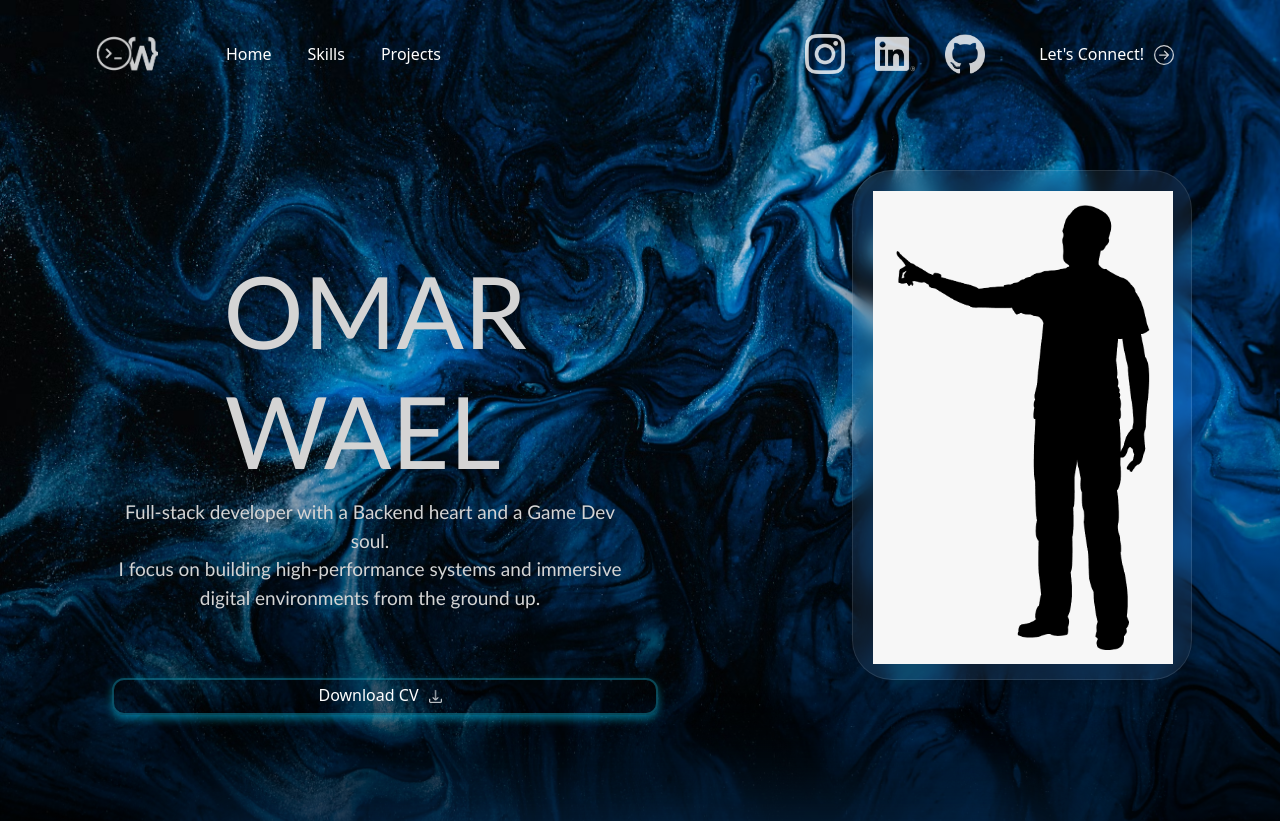
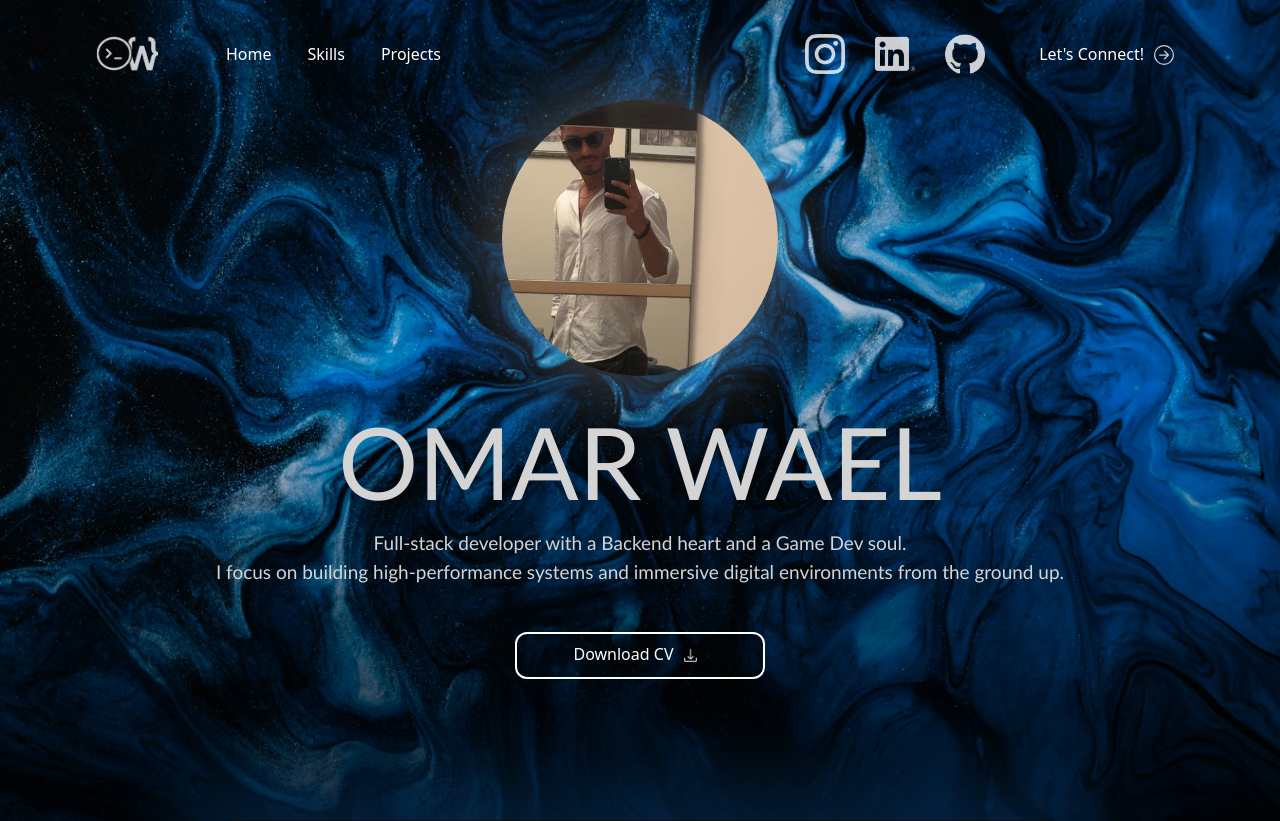
Before and after one commit to Omarinoo-Wael/Portfolio, a React (Create React App) app in the folder myportfolio/: page / in a window 1280 px wide. Shown: the top 821 px of the page. Built offline with nearby package versions, Linux system fonts and the light colour scheme.

Commit message:
Refactor styles and improve layout in Skills and Banner components; add profile image

```diff
--- a/myportfolio/src/Components/Skills/style.css
+++ b/myportfolio/src/Components/Skills/style.css
@@ -12,7 +12,7 @@
   width: 70%;
   min-height: 500px;
   max-width: 1000px;
-    margin: -150px auto 0;
+  margin: -130px auto 0;
   border-radius: 40px;
   border: 2px solid rgba(146, 146, 146, 0.1);
   z-index: 100;
@@ -28,19 +28,18 @@
   min-height: 500px;
 }
 
-
-.skills-container h1{
+.skills-container h1 {
   color: aliceblue;
-    font-family: 'Gill Sans', 'Gill Sans MT', Calibri, 'Trebuchet MS', sans-serif;
+  font-family: "Gill Sans", "Gill Sans MT", Calibri, "Trebuchet MS", sans-serif;
   font-size: 70px;
   display: flex;
   align-items: center;
   justify-content: center;
 }
 
-.skills-container h3{
+.skills-container h3 {
   color: rgb(186, 193, 198);
-    font-family: 'Gill Sans', 'Gill Sans MT', Calibri, 'Trebuchet MS', sans-serif;
+  font-family: "Gill Sans", "Gill Sans MT", Calibri, "Trebuchet MS", sans-serif;
   font-size: 30px;
   margin-top: 20px;
   display: flex;
--- a/myportfolio/src/Components/banner/banner.js
+++ b/myportfolio/src/Components/banner/banner.js
@@ -4,51 +4,31 @@ import myCV from "../../assets/CV.pdf";
 import downloadImg from "../../assets/download.png";
 import "./style.css";
 import React, { useState, useEffect } from "react";
+import Image from "react-bootstrap/Image";
+import profilePic from "../../assets/me.jpeg";
 
 function Banner() {
-  const [text, setText] = useState("");
-  const [finished, setFinished] = useState(false);
-  const fulltext = "OMAR WAEL";
-
-  useEffect(() => {
-    let i = 0;
-    const interval = setInterval(() => {
-      setText(fulltext.substring(0, i + 1));
-      i++;
-      if (i >= fulltext.length) {
-        clearInterval(interval);
-        setFinished(true);
-      }
-    }, 150);
-
-    return () => clearInterval(interval);
-  }, []);
   return (
     <section className="banner" id="home">
       <Container>
+        <Row className="justify-content-center">
+          <Image className="me" src={profilePic} roundedCircle />
+        </Row>
         <Row>
           <Col>
             <span>
-              <h1>
-                {text}
-                <span className={finished ? "finished" : "cursor"}>|</span>
-              </h1>
+              <h1>OMAR WAEL</h1>
             </span>
             <p>
               Full-stack developer with a Backend heart and a Game Dev soul.
               <br />I focus on building high-performance systems and immersive
               digital environments from the ground up.
             </p>
-            <button className="cv-btn" onClick={() => window.open(myCV)}>
-              Download CV
-              <img src={downloadImg} alt="" />
-            </button>
-          </Col>
-          <Col>
-            <div className="profile-card">
-              <div className="guy">
-                <img src={require("../../assets/guy.png")} alt="Guy" />
-              </div>
+            <div className="btn-holder">
+              <button className="cv-btn" onClick={() => window.open(myCV)}>
+                Download CV
+                <img src={downloadImg} alt="" />
+              </button>
             </div>
           </Col>
         </Row>
--- a/myportfolio/src/Components/banner/style.css
+++ b/myportfolio/src/Components/banner/style.css
@@ -10,7 +10,6 @@
 
 .banner h1 {
   text-align: center;
-  margin-left: 40px;
   color: rgb(212, 212, 212);
   font-family: "Gill Sans", "Gill Sans MT", Calibri, "Trebuchet MS", sans-serif;
   font-size: 100px;
@@ -21,19 +20,38 @@
   color: rgb(212, 212, 212);
   font-family: "Gill Sans", "Gill Sans MT", Calibri, "Trebuchet MS", sans-serif;
   font-size: 19px;
-  margin-left: 30px;
 }
 
+.btn-holder {
+  display: flex;
+  justify-content: center;
+}
 .cv-btn {
   background-color: transparent;
-  width: 100%;
+  width: 250px;
+  max-width: 80%;
+  padding: 5px 24px;
+  margin: 30px auto 20px auto;
   border-radius: 12px;
-  border: 2px solid rgba(21, 155, 185, 0.445);
-  box-shadow: 0 4px 8px rgba(0, 208, 255, 0.492);
+  border: 2px solid rgb(255, 255, 255);
   color: #fff;
-  margin-top: 50px;
-  margin-left: 30px;
-  margin-bottom: 20px;
+  transition: all 0.3s ease !important;
+}
+
+.me {
+  width: 300px;
+  height: auto;
+  margin-top: -150px;
+  margin-bottom: 25px;
+  object-fit: cover;
+  border-radius: 50%;
+  box-shadow: none;
+  filter: drop-shadow(0px 0px 50px rgba(255, 255, 255, 0.37));
+  transition: all 0.3s ease !important;
+}
+
+.me:hover {
+  transform: scale(1.1);
   transition: all 0.3s ease !important;
 }
 
@@ -44,59 +62,33 @@
   opacity: 0.8;
   margin: 10px;
   object-fit: contain;
+  transition: all 0.3s ease !important;
 }
 
 .cv-btn:hover {
-  background-color: rgba(255, 255, 255, 0.419);
+  background-color: rgb(255, 255, 255);
   color: #000 !important;
   border-radius: 12px;
   transform: scale(1.1);
+  transition: all 0.3s ease !important;
 }
 
 .cv-btn:hover img {
   filter: invert(0);
-}
-
-.profile-card {
-  width: 340px;
-  height: 510px;
-  margin-top: -80px;
-  margin-left: 200px;
-  background: rgba(255, 255, 255, 0.05);
-  backdrop-filter: blur(10px);
-  border: 1px solid rgba(255, 255, 255, 0.1);
-  border-radius: 40px;
-  padding: 20px;
-  padding-bottom: 0;
-  box-shadow: 0 25px 50px -12px rgba(0, 0, 0, 0.5);
-  transition: all 0.4s ease;
-}
-
-.profile-card:hover {
-  border-color: #65bded;
-  transform: translateY(-5px);
-  box-shadow: 0 30px 60px -12px rgba(101, 189, 237, 0.2);
-}
-
-.guy img {
-  background-size: 150% 150%;
-  width: 300px;
-  height: auto;
-  transform: scaleX(-1);
+  transition: all 0.3s ease !important;
 }
 
 @media (max-width: 1000px) {
-  .profile-card {
-    display: none;
+  .me {
+    width: 220px;
+    height: auto;
   }
-}
-
-.cursor {
-  animation: fadeIn 0.5s ease infinite;
-}
-
-.finished {
-  animation: done 0.5s ease forwards;
+  .banner h1 {
+    font-size: 60px;
+  }
+  .banner p {
+    font-size: 17px;
+  }
 }
 
 @keyframes fadeIn {
--- a/myportfolio/src/Components/contact/contact.css
+++ b/myportfolio/src/Components/contact/contact.css
@@ -3,7 +3,7 @@
   background-color: #000;
   background-image:
     linear-gradient(to bottom, #000 0%, transparent 60%),
-    linear-gradient(to top, #000 0%, transparent 5%),
+    linear-gradient(to top, #000 0%, transparent 10%),
     url("../../assets/bg.avif");
   background-size: cover;
   background-position: bottom;
@@ -60,6 +60,14 @@ textarea {
   border: 1px solid #ffffff;
   width: 13vw;
   height: 50px;
+  transition: all 0.3s ease;
+}
+
+.send-btn:hover {
+  background-color: #ffffffa3;
+  color: #000;
+  border: none;
+  transition: all 0.3s ease;
 }
 
 ::placeholder {
--- a/myportfolio/src/Components/footer/footer.css
+++ b/myportfolio/src/Components/footer/footer.css
@@ -2,10 +2,9 @@
   display: flex;
   justify-content: start;
   background-image:
-    linear-gradient(to bottom, #000 0%, transparent 30%),
+    linear-gradient(to bottom, #000000 0%, transparent 30%),
     url("../../assets/footer.jpg");
   color: #fff;
-  padding: 30px 0;
 }
 
 .footer-socials {
@@ -29,8 +28,9 @@
 }
 
 .footer-logo img {
-  width: 130px;
+  width: 150px;
   height: auto;
+  margin-top: 10px;
   filter: brightness(0) invert(1);
   opacity: 0.8;
   transition: all 0.7s ease;
@@ -46,3 +46,18 @@
   font-family: "Gill Sans", "Gill Sans MT", Calibri, "Trebuchet MS", sans-serif;
   font-size: 14px;
 }
+
+@media (max-width: 1000px) {
+  .footer-logo {
+    display: none;
+  }
+  .footer-socials {
+    justify-content: center;
+    align-items: center;
+    margin-left: 100px;
+    margin-top: -20px;
+  }
+  .copyright {
+    margin-top: 100px;
+  }
+}
```
Also changed, not shown: myportfolio/src/assets/me.jpeg (added). Lines whose indentation alone changed are shown as unchanged.
